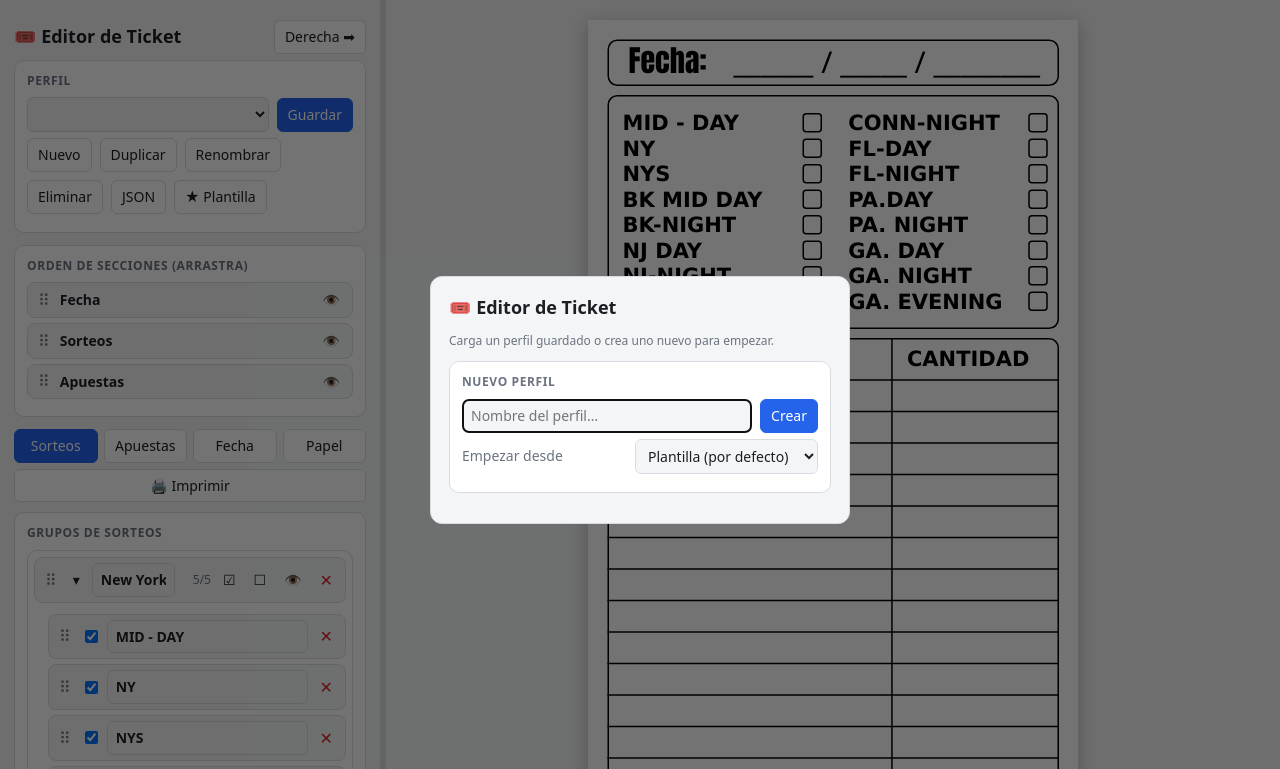
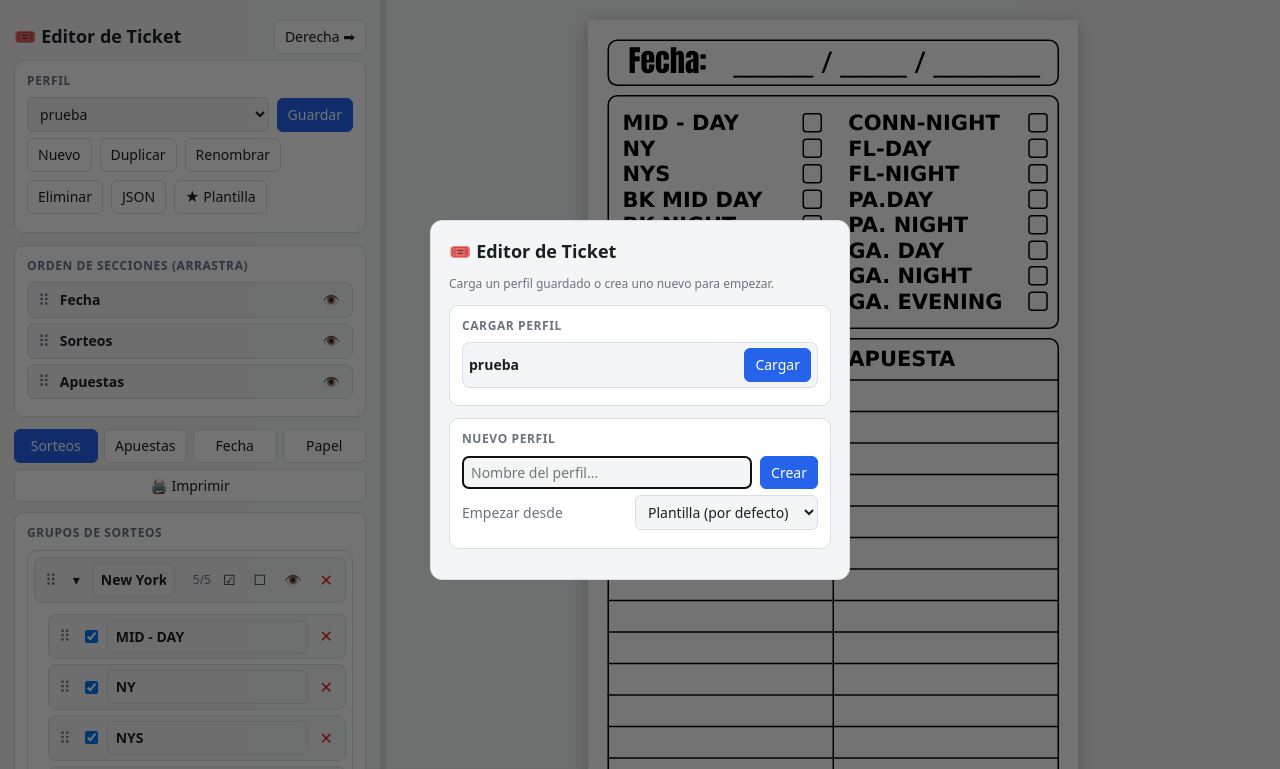
Before and after one commit to luislasonbra/EditModelTicket, a plain HTML site: page index.html in a window 1280 px wide. Shown: the top 769 px of the page. Drawn offline with Linux system fonts and the light colour scheme.

Commit message:
nuevas mejoras

```diff
--- a/index.html
+++ b/index.html
@@ -256,7 +256,7 @@ const mk=()=>({
   order:['date','raffles','bets'],hidden:{},
   groups:defGroups(),
   rows:8,rowH:17,rfont:14,boxS:12,rpad:10,boxRight:true,
-  bLeft:'APUESTA',bRight:'CANTIDAD',bLines:18,bLineH:21,bHead:28,bDiv:63,bFont:14,
+  bLeft:'APUESTA',bRight:'APUESTA',bLines:18,bLineH:21,bHead:28,bDiv:50,bFont:14,
   dLabel:'Fecha:',dFmt:'______ / _____ / ________',dH:31,dFont:20,
   pW:327,pM:13,pG:6,pR:6,pS:1,
   dropped:[],
@@ -275,15 +275,30 @@ function getTemplate(){try{const t=localStorage.getItem('ticketTemplate');if(t)r
 const clone=o=>JSON.parse(JSON.stringify(o));
 const newCfg=kind=>kind==='blank'?norm(mkBlank()):clone(getTemplate());
 const NAMES={date:'Fecha',raffles:'Sorteos',bets:'Apuestas'};
-let P={profiles:{},current:null},S=mk();
-try{const t=JSON.parse(localStorage.getItem('ticketProfiles')||'{}');if(t.profiles)P.profiles=t.profiles;if(t.last)P.last=t.last}catch(e){}
+let P={profiles:{},current:null,seeded:[]},S=mk();
+try{const t=JSON.parse(localStorage.getItem('ticketProfiles')||'{}');if(t.profiles)P.profiles=t.profiles;if(t.last)P.last=t.last;if(Array.isArray(t.seeded))P.seeded=t.seeded}catch(e){}
 try{const o=localStorage.getItem('ticketCfg');if(o&&!Object.keys(P.profiles).length)P.profiles['Anterior']=JSON.parse(o)}catch(e){}
 Object.keys(P.profiles).forEach(n=>P.profiles[n]=norm(P.profiles[n]));
+/* PERFILES PREDETERMINADOS: se crean una sola vez por navegador, con solo los grupos/sorteos indicados.
+   Si luego los eliminas no vuelven a aparecer. Agrega más objetos {name, groups:[{name, items:[...]}]} si lo necesitas. */
+const DEFAULT_PROFILES=[
+  {name:'prueba',groups:[{name:'New York',items:['NYS']}]}
+];
+(function(){let ch=false;
+  DEFAULT_PROFILES.forEach(d=>{
+    if(P.seeded.includes(d.name))return;
+    P.seeded.push(d.name);ch=true;
+    if(P.profiles[d.name])return;
+    const o=mkBlank();o.groups=d.groups.map(g=>mkG(g.name,g.items,false,true));
+    P.profiles[d.name]=norm(o);
+  });
+  if(ch)try{localStorage.setItem('ticketProfiles',JSON.stringify({profiles:P.profiles,last:P.last||null,seeded:P.seeded}))}catch(e){}
+})();
 
 function toast(t){const e=$('toast');e.textContent=t;e.style.opacity=1;clearTimeout(toast.t);toast.t=setTimeout(()=>e.style.opacity=0,2000)}
 function saveP(){
   if(P.current)P.profiles[P.current]=S;
-  try{if(P.current)P.last=P.current;localStorage.setItem('ticketProfiles',JSON.stringify({profiles:P.profiles,last:P.last||null}))}catch(e){}
+  try{if(P.current)P.last=P.current;localStorage.setItem('ticketProfiles',JSON.stringify({profiles:P.profiles,last:P.last||null,seeded:P.seeded}))}catch(e){}
   $('pStat').textContent=P.current?'✔ Guardado · '+new Date().toLocaleTimeString():'';
 }
 const selected=()=>{const seen=new Set(),out=[];S.groups.forEach(g=>g.show!==false&&g.items.forEach(i=>{const k=i.name.trim().toLowerCase();if(i.on&&k&&!seen.has(k)){seen.add(k);out.push(i.name)}}));return out};
```
Also changed, not shown: 2 other files.
